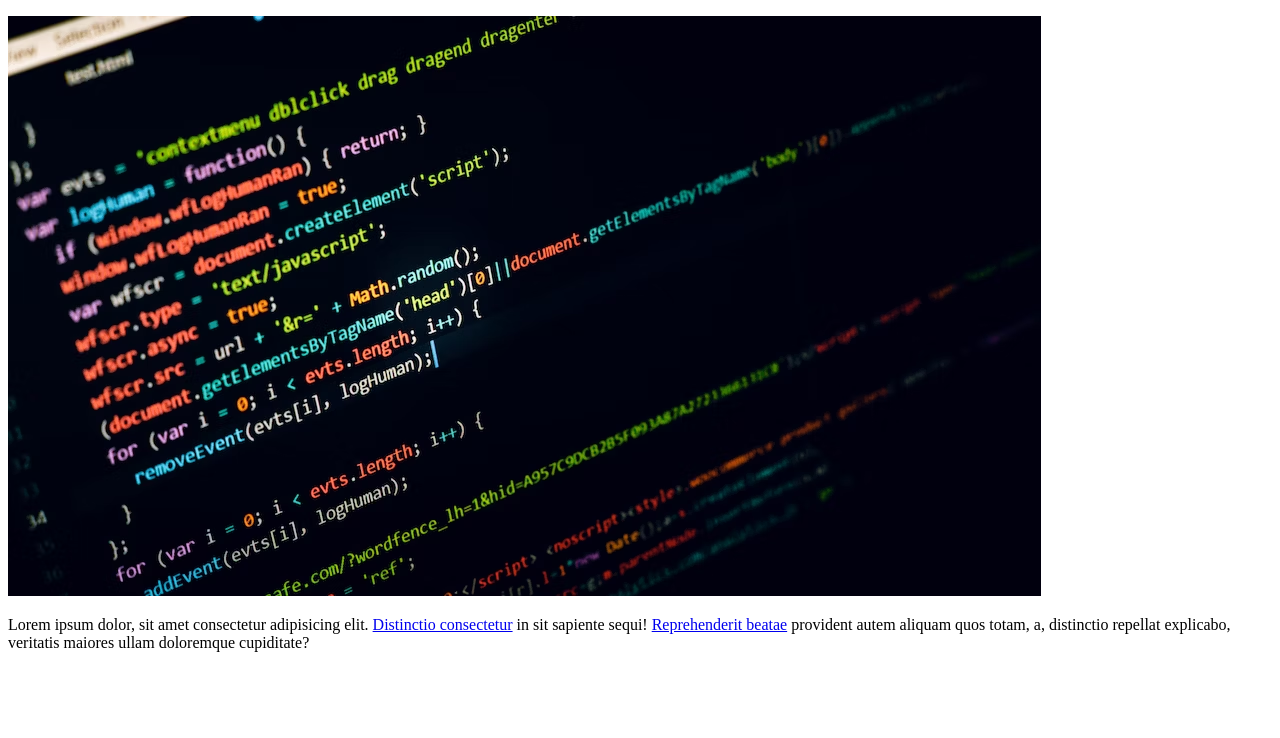
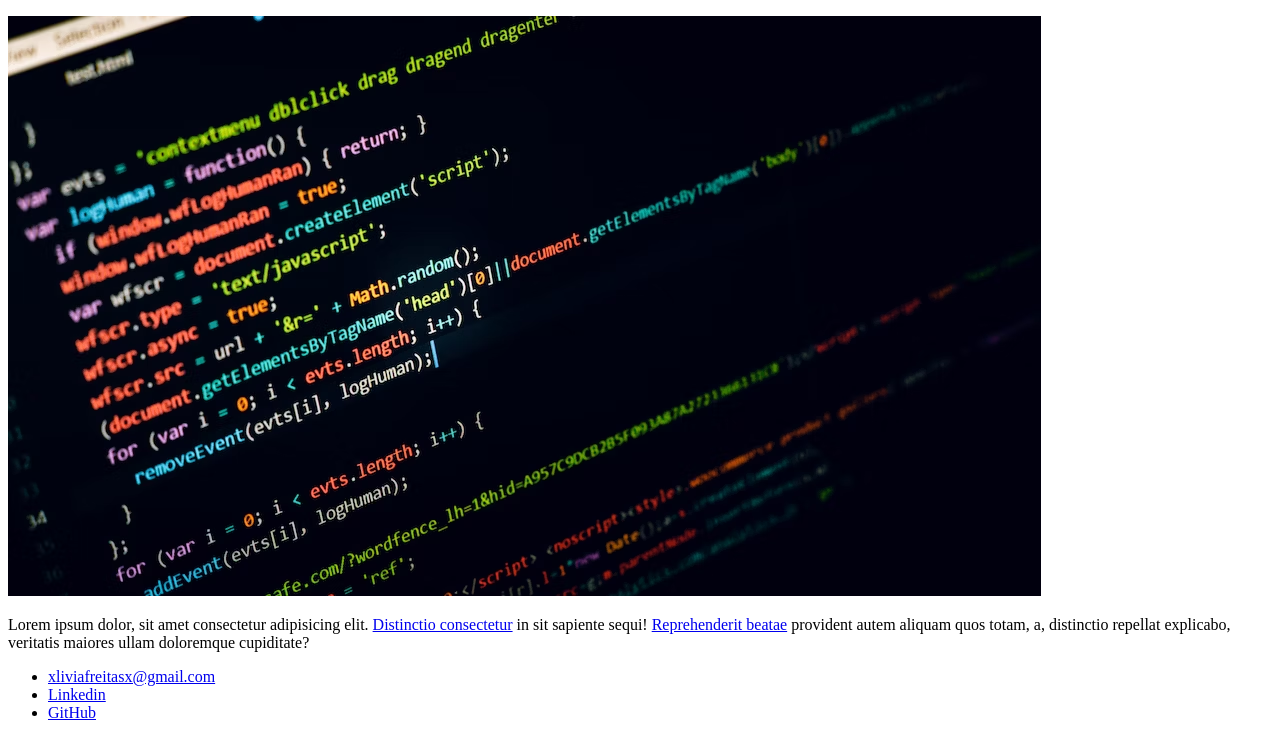
Before and after one commit to freitaslivia/html5, a plain HTML site: page index.html in a window 1280 px wide. Shown: the part 460-1198 px from the top of the page. Before the commit the page ends 1128 px from the top, so only its background shows below. Drawn offline with Linux system fonts and the light colour scheme.

Commit message:
lista no rodapé

```diff
--- a/index.html
+++ b/index.html
@@ -20,10 +20,22 @@
         <h3>Post #1</h3>
         <img src="fundo html code.avif" alt="codigo de html">
      </header>
-    <p>Lorem ipsum dolor, sit amet consectetur adipisicing elit. <a href="https://www.linkedin.com/in/l%C3%ADvia-freitas-ferreira/" target="_blank">Distinctio consectetur</a> in sit sapiente sequi! <a href="mailto: xliviafreitasx@gmail.com" target="_blank">Reprehenderit beatae</a> provident autem aliquam quos totam, a, distinctio repellat explicabo, veritatis maiores ullam doloremque cupiditate?</p>
+    <p>Lorem ipsum dolor, sit amet consectetur adipisicing elit. <a href="https://www.linkedin.com/in/l%C3%ADvia-freitas-ferreira/" target="_blank">Distinctio consectetur</a> in sit sapiente sequi! <a href="mailto: xliviafreitasx@gmail.com"> Reprehenderit beatae</a> provident autem aliquam quos totam, a, distinctio repellat explicabo, veritatis maiores ullam doloremque cupiditate?</p>
     </article>
 </section>
-<footer></footer>
+<footer>
+    <ul>
+        <li>
+            <a href="mailto: xliviafreitasx@gmail.com">xliviafreitasx@gmail.com</a>
+        </li>
+        <li>
+            <a href="https://www.linkedin.com/in/l%C3%ADvia-freitas-ferreira/" target="_blank">Linkedin</a>
+        </li>
+        <li>
+            <a href="https://github.com/freitaslivia" target="_blank">GitHub</a>
+        </li>
+    </ul>
+</footer>
 </body>
 
 </html>
```
